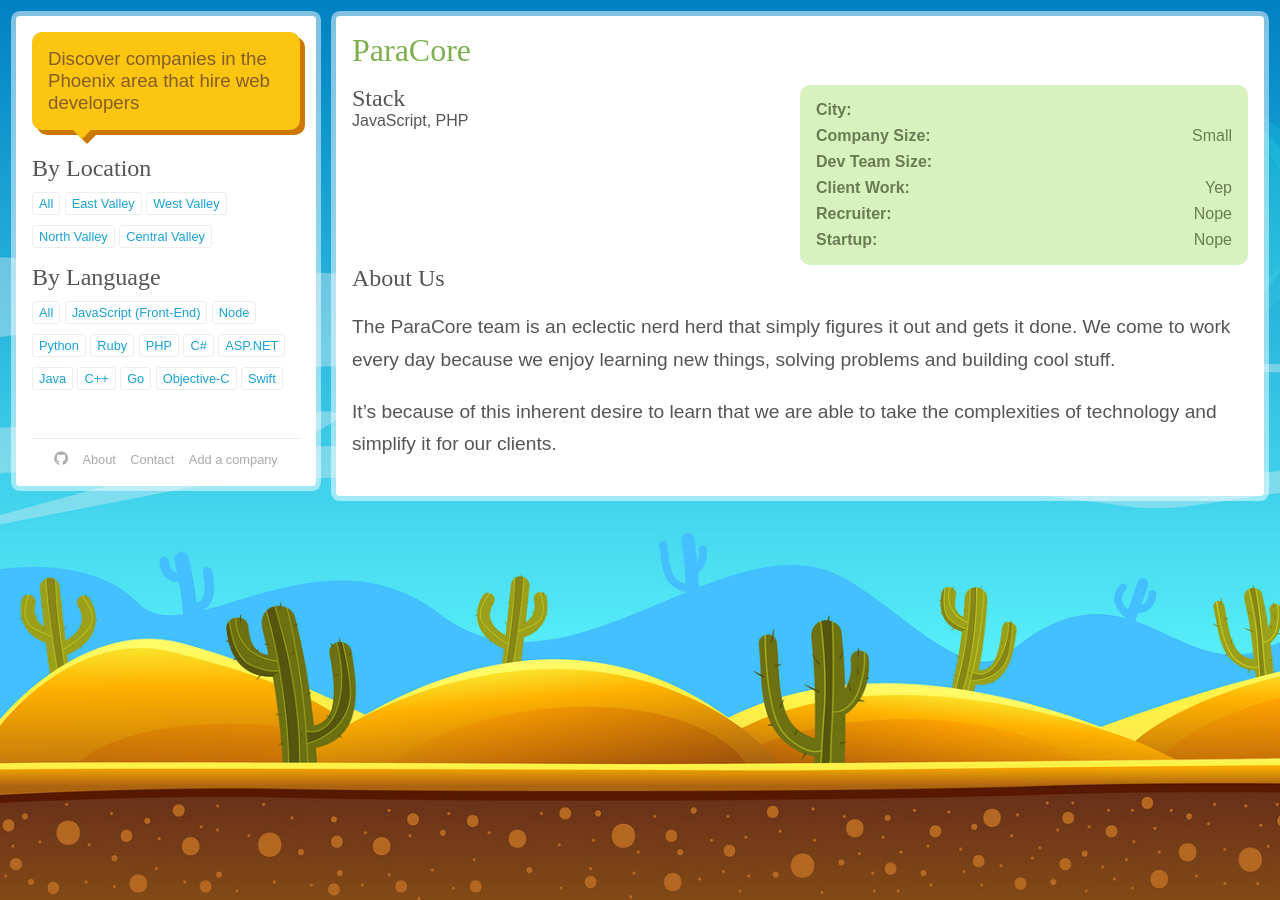
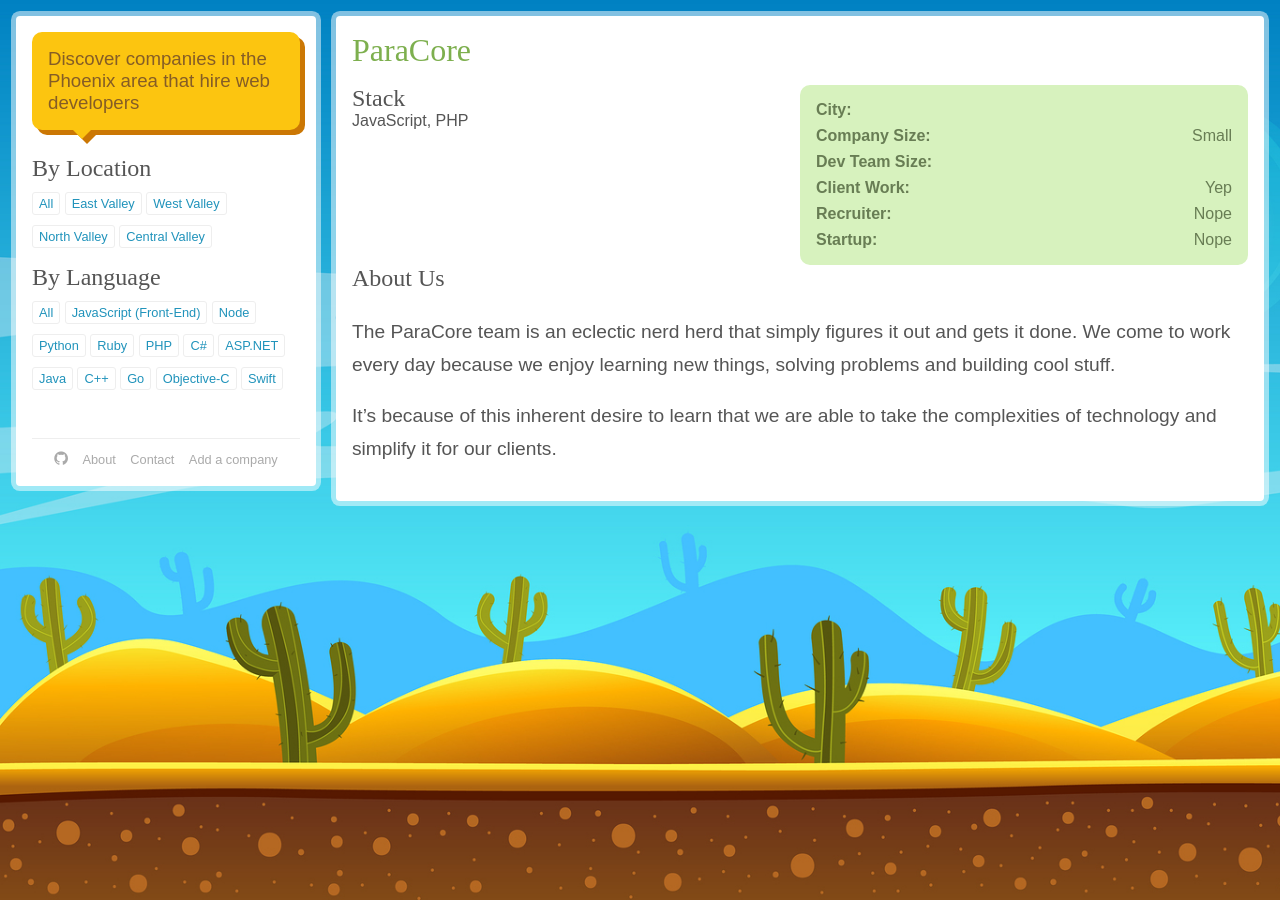
Before and after one commit to bradwestfall/webdevphoenix, a Jekyll site: the page built from companies/para-core.md, in a window 1280 px wide. Built offline with Jekyll 4.4.1, drawn with Linux system fonts in a browser that asks for light colours; nearby versions of some CDN libraries; some web fonts are replaced.

Commit message:
small design fixes

```diff
--- a/_layouts/company_profile.html
+++ b/_layouts/company_profile.html
@@ -48,7 +48,7 @@
     </div>
 
     {% if page.content != '' %}
-    <div class="description">
+    <div class="about">
         <h2>About Us</h2>
         {{ content | truncatewords: 500 }}
     </div>
--- a/_sass/_vars.scss
+++ b/_sass/_vars.scss
@@ -1,5 +1,5 @@
 // Theme
-$blue: rgb(25, 161, 209);
+$blue: #2093BB;
 $green: #97D062;
 
 // Defaults
--- a/_sass/layout/_company-profile.scss
+++ b/_sass/layout/_company-profile.scss
@@ -24,9 +24,16 @@
         @include vertical-rhythm($gutter);
     }
 
-    .description {
+    .about {
         clear: both;
         margin-top: $gutter;
+
+        // Incase markdown is used to make headings
+        h1, h2, h3, h4, h5, h6 {
+            color: $default-text-color;
+            margin: 1em 0;
+        }
+
     }
 
 }
```
